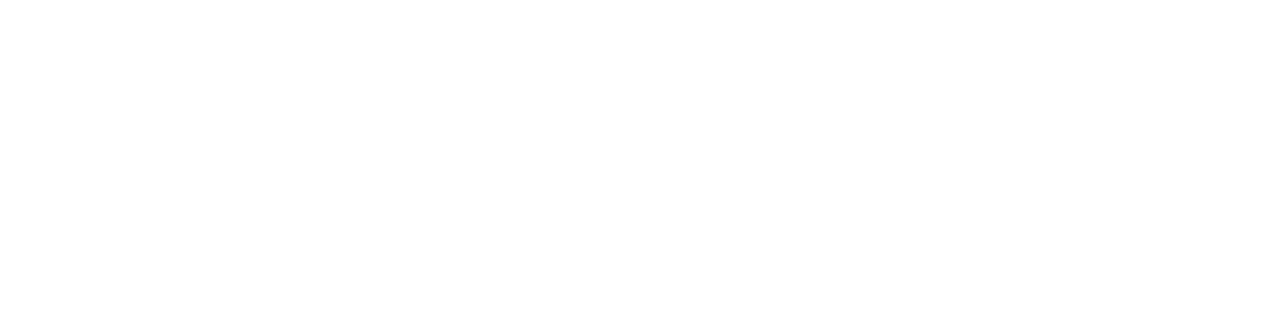
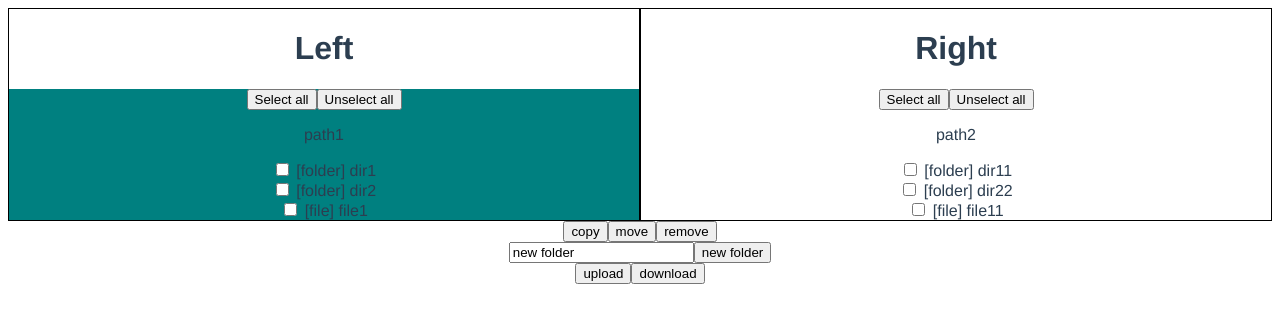
Before and after one commit to alexlav126/web_file_manager, a Vue app: page /test in a window 1280 px wide. Shown: the top 322 px of the page. Built offline with nearby package versions, Linux system fonts and the light colour scheme.

Commit message:
add file manager components

```diff
--- /dev/null
+++ b/src/components/FileItem.vue
@@ -0,0 +1,73 @@
+<template>
+<div>
+    <input
+        type="checkbox"
+        v-bind:checked="file.selected"
+        v-on:change="$emit('change_selected', file.name)">
+    <span
+        class="file-item-class"
+        v-on:click="click"
+    >
+        [{{ file_type }}]
+        {{ file.name }}
+    </span>
+</div>
+</template>
+
+<script>
+export default {
+    name: 'FileItem',
+    props: { // types: String, Number, Boolean, Array, Object, Function, Promise
+        file: {
+            type: Object,
+            required: true,
+
+            name: {
+                type: String,
+                required: true
+            },
+            is_folder: {
+                type: Boolean,
+                required: true
+            },
+            href: {
+                type: String,
+                required: true
+            },
+            selected: {
+                type: Boolean,
+                required: true,
+            },
+        }
+    },
+    data: function() {
+        return {
+            is_selected: this.selected
+        }
+    },
+    computed: {
+        file_type: function() {
+            return this.file.is_folder ? 'folder' : 'file';
+        }
+    },
+    methods: {
+        click: function() {
+            console.log('FileItem->click() name: ' + this.file.name);
+            /*
+            if(this.file.type === 'file') {
+                window.open(this.file.href, "_blank");
+            } else {
+                this.$emit('folder-clicked', this.file.href);
+            }
+            */
+        }
+    },
+};
+</script>
+
+<!-- Add "scoped" attribute to limit CSS to this component only -->
+<style scoped>
+.file-item-class:hover {
+    background-color: yellow;
+}
+</style>
--- /dev/null
+++ b/src/components/FileManager.vue
@@ -0,0 +1,104 @@
+<template>
+<div>
+    <div class="file-panel-table">
+        <div class="panel">
+            <h1>Left</h1>
+            <FilePanel
+                v-on:activated="activate_lhs_panel"
+                v-bind:panel="panel_lhs"/>
+        </div>
+        <div class="panel">
+            <h1>Right</h1>
+            <FilePanel
+                v-on:activated="activate_rhs_panel"
+                v-bind:panel="panel_rhs"/>
+        </div>
+    </div>
+
+    <div class="commands">
+        <button v-on:click="button_click">copy</button>
+        <button v-on:click="button_click">move</button>
+        <button v-on:click="button_click">remove</button>
+        <br>
+        <input type="text" v-model="new_folder_name">
+        <button v-on:click="button_click">new folder</button>
+        <br>
+        <button v-on:click="button_click">upload</button>
+        <button v-on:click="button_click">download</button>
+    </div>
+</div>
+</template>
+
+<script>
+import FilePanel from './FilePanel.vue'
+export default {
+    name: 'FileManager',
+    components: {
+        FilePanel
+    },
+    data: function() { // types: String, Number, Boolean, Array, Object, Function, Promise
+        return {
+            panel_lhs: {
+                is_active: true,
+                path: null,
+                file_array: null,
+            },
+            panel_rhs: {
+                is_active: false,
+                path: null,
+                file_array: null,
+            },
+            new_folder_name: 'new folder',
+        }
+    },
+    mounted: function() {
+        this.panel_lhs.path = 'path1';
+        this.panel_lhs.file_array = [
+            { name: 'dir1', is_folder: true, href: 'link1', selected: false},
+            { name: 'dir2', is_folder: true, href: 'link2', selected: false},
+            { name: 'file1', is_folder: false, href: 'link3', selected: false},
+        ];
+
+        this.panel_rhs.path = 'path2';
+        this.panel_rhs.file_array = [
+            { name: 'dir11', is_folder: true, href: 'link11', selected: false},
+            { name: 'dir22', is_folder: true, href: 'link22', selected: false},
+            { name: 'file11', is_folder: false, href: 'link33', selected: false},
+        ];
+    },
+    methods: {
+        activate_lhs_panel: function() {
+            this.panel_lhs.is_active = true;
+            this.panel_rhs.is_active = false;
+        },
+
+        activate_rhs_panel: function() {
+            this.panel_lhs.is_active = false;
+            this.panel_rhs.is_active = true;
+        },
+        button_click: function() {
+            console.log('button_click()');
+            /*
+            if(this.file.type === 'file') {
+                window.open(this.file.href, "_blank");
+            } else {
+                this.$emit('folder-clicked', this.file.href);
+            }
+            */
+        }
+    },
+};
+</script>
+
+<!-- Add "scoped" attribute to limit CSS to this component only -->
+<style scoped>
+.file-panel-table {
+    display: table;
+    width: 100%
+}
+.panel {
+    display: table-cell;
+    border: 1px solid black;
+    width: 50%
+}
+</style>
--- /dev/null
+++ b/src/components/FilePanel.vue
@@ -0,0 +1,72 @@
+<template>
+<div
+    v-on:click="$emit('activated')"
+    v-bind:class="{ 'active-file-panel': panel.is_active }"
+>
+    <button v-on:click="select_all_files(true)">Select all</button>
+    <button v-on:click="select_all_files(false)">Unselect all</button>
+    <p>{{ panel.path }}</p>
+    <FileItem
+        v-for="file in panel.file_array"
+        v-bind:file="file"
+        v-on:change_selected="on_change_selected"
+        v-bind:key="file.name"
+    ></FileItem>
+</div>
+</template>
+
+<script>
+import FileItem from './FileItem.vue'
+
+export default {
+    name: 'FilePanel',
+    components: {
+        FileItem
+    },
+    props: { // types: String, Number, Boolean, Array, Object, Function, Promise
+        panel: {
+            is_active: Boolean,
+            path: String,
+            file_array: Array,
+        }
+    },
+    /*
+    data: function() {
+        return {
+            files: this.file_array
+        }
+    },
+    */
+    mounted: function() {
+        /*
+        this.files = [
+            { name: 'dir1', is_folder: true, href: 'link1', selected: true},
+            { name: 'file1', is_folder: false, href: 'link2', selected: false },
+        ]
+        */
+        // this.open_folder('/');
+        // this.path = "/path1";
+    },
+    methods: {
+        select_all_files: function(selected) {
+            for (let f in this.panel.file_array) {
+                this.panel.file_array[f].selected = selected;
+            }
+        },
+        on_change_selected: function(name) {
+            for(let f in this.panel.file_array) {
+                if(this.panel.file_array[f].name === name) {
+                    this.panel.file_array[f].selected = !this.panel.file_array[f].selected;
+                }
+            }
+        },
+    },
+};
+</script>
+
+<!-- Add "scoped" attribute to limit CSS to this component only -->
+<style scoped>
+.active-file-panel {
+    background-color: Teal;
+}
+</style>
--- a/src/router/index.js
+++ b/src/router/index.js
@@ -1,6 +1,7 @@
 import Vue from 'vue'
 import VueRouter from 'vue-router'
 import MyComponent from '../components/MyComponent.vue'
+import FileManager from '../components/FileManager.vue'
 
 Vue.use(VueRouter)
 
@@ -10,6 +11,11 @@
     name: 'MyComponent',
     component: MyComponent
   },
+  {
+    path: '/test',
+    name: 'test',
+    component: FileManager
+  }
 ]
 
 const router = new VueRouter({
```
